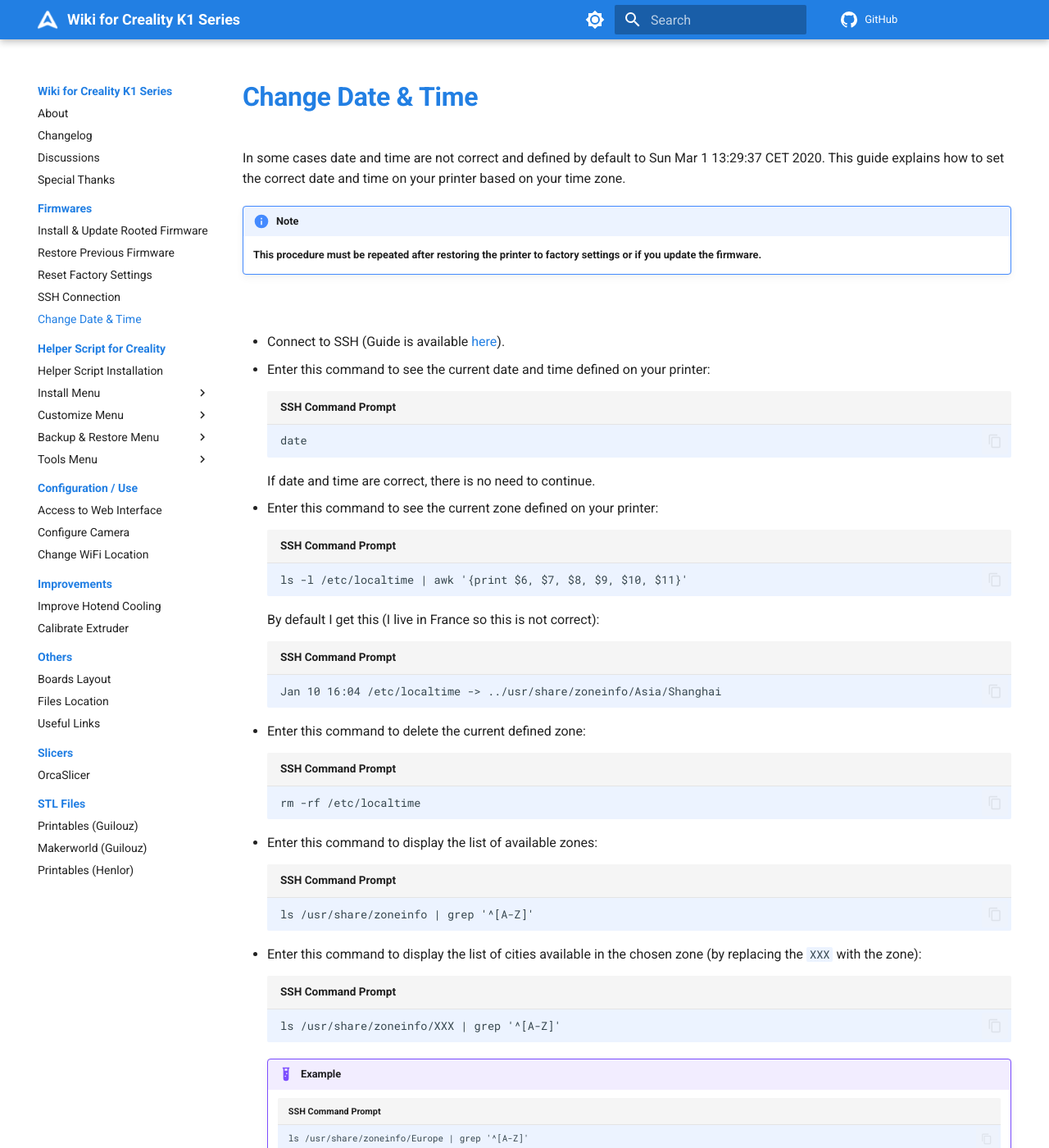
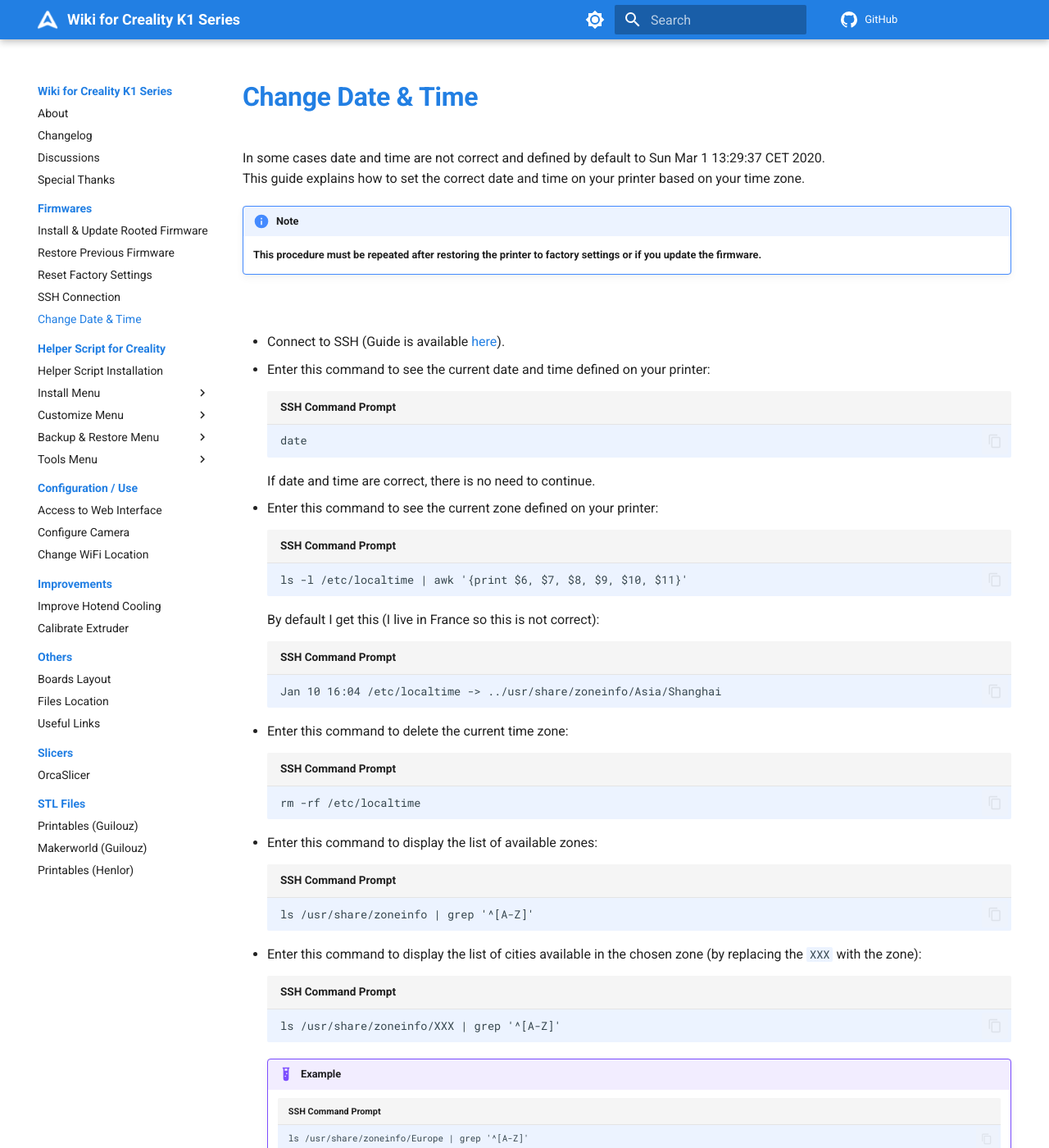
Before and after one commit to Guilouz/Creality-Helper-Script-Wiki, an MkDocs documentation site: the page built from docs/firmwares/change-date-and-time.md, in a window 1280 px wide and 1400 px high. Shown: the whole window at 82% size. Built offline with MkDocs 1.6.1 and Material for MkDocs 9.7.7, drawn with Linux system fonts in a browser that asks for light colours; comment, search, counter and statistics services are not loaded.

Commit message:
Update change-date-and-time.md

````diff
--- a/docs/firmwares/change-date-and-time.md
+++ b/docs/firmwares/change-date-and-time.md
@@ -2,7 +2,7 @@
 hide:
   - toc
 ---
-In some cases date and time are not correct and defined by default to Sun Mar  1 13:29:37 CET 2020.
+In some cases date and time are not correct and defined by default to Sun Mar  1 13:29:37 CET 2020.<br />
 This guide explains how to set the correct date and time on your printer based on your time zone.
 
 !!! Note
@@ -32,7 +32,7 @@
     Jan 10 16:04 /etc/localtime -> ../usr/share/zoneinfo/Asia/Shanghai
     ```
 
-- Enter this command to delete the current defined zone:
+- Enter this command to delete the current time zone:
 
     ``` title="SSH Command Prompt"
     rm -rf /etc/localtime
````
